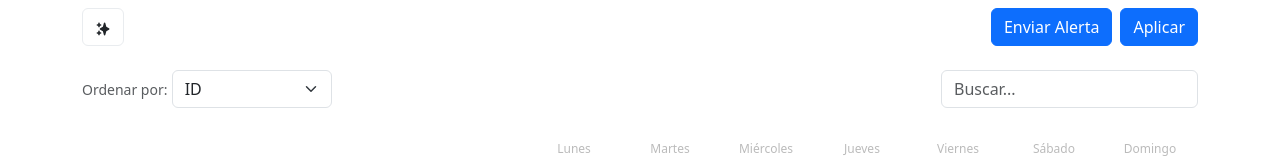
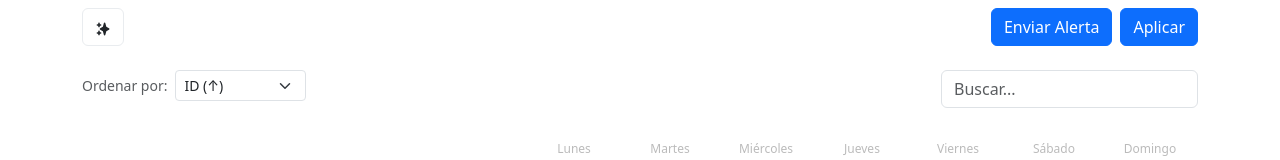
Before and after one commit to bernethe/ld-employees-schedule, a React (Vite) app: page / in a window 1280 px wide. Shown: the part 172-332 px from the top of the page. Built offline with nearby package versions, Linux system fonts and the light colour scheme.

Commit message:
Replace EmployeeScheduleSortSelect component with a custom select dropdown for sorting options

```diff
--- a/src/components/EmployeeSchedule/EmployeeSchedule.jsx
+++ b/src/components/EmployeeSchedule/EmployeeSchedule.jsx
@@ -34,7 +34,18 @@ const EmployeeSchedule = () => {
 	return <>
 		<div className='row'>
 			<div className='col'>
-				<small className='text-muted'>Ordenar por:</small> <EmployeeScheduleSortSelect />
+				<small className='text-muted'>Ordenar por:</small>
+				{/* <EmployeeScheduleSortSelect /> */}
+				<select className='form-select form-select-sm employee-schedule-sort-select w-auto d-inline-block ms-2'>
+					<option>ID (↑)</option>
+					<option>ID (↓)</option>
+					<option>Nombre (↑)</option>
+					<option>Nombre (↓)</option>
+					<option>Puesto (↑)</option>
+					<option>Puesto (↓)</option>
+					<option>Ubicación (↑)</option>
+					<option>Ubicación (↓)</option>
+				</select>
 			</div>
 			<div className='col d-flex flex-row align-items-center flex-wrap justify-content-end gap-2'>
 				<input type='text' className='form-control w-auto' placeholder='Buscar...' />
```
